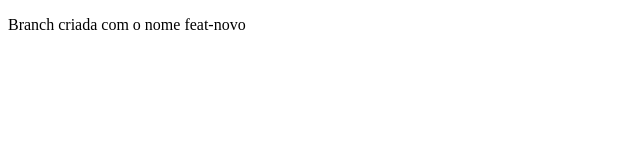
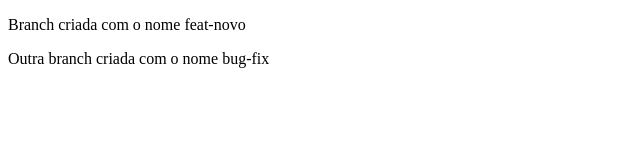
Before and after one commit to juhadja/teste, a plain HTML site: page index.html in a window 1280 px wide. Shown: the whole page, without its empty margins (0-640 px from the left). Drawn offline with Linux system fonts and the light colour scheme.

Commit message:
outro paragrafo criado

```diff
--- a/index.html
+++ b/index.html
@@ -7,5 +7,6 @@
 </head>
 <body>
     <p>Branch criada com o nome feat-novo</p>
+    <p>Outra branch criada com o nome bug-fix</p>
 </body>
 </html>
```
